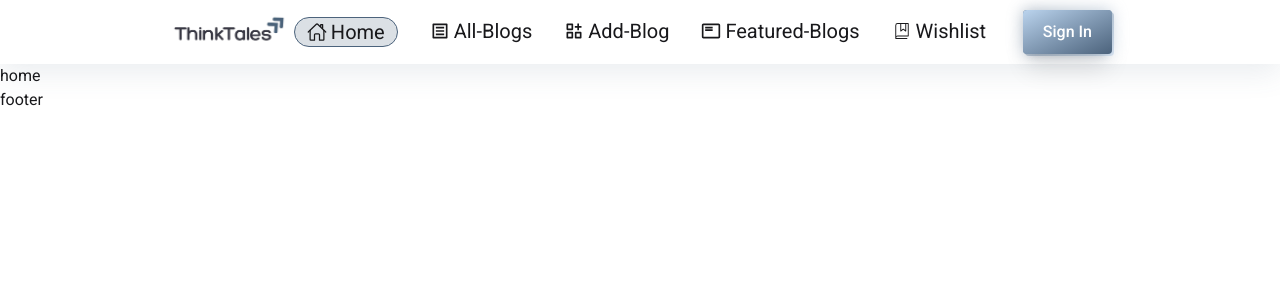
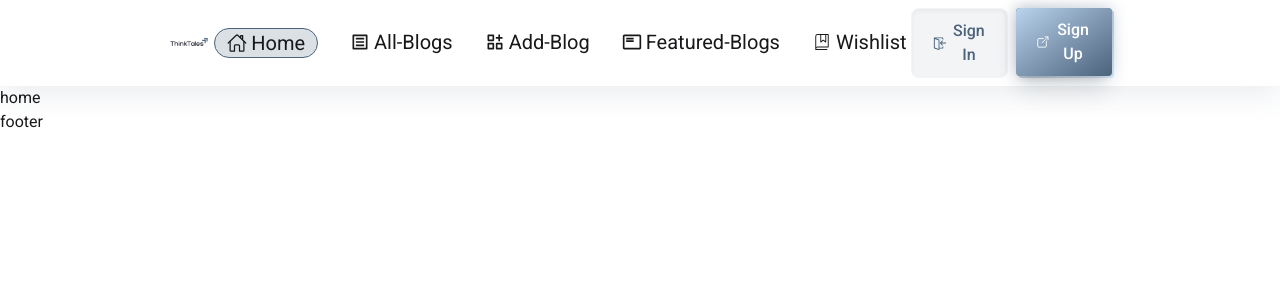
Before and after one commit to istiakiraz/ThinkTales, a React (Vite) app: page / in a window 1280 px wide. Shown: the top 300 px of the page. Built offline with nearby package versions, Linux system fonts and the light colour scheme.

Commit message:
added a sign up page

```diff
--- a/src/components/Navbar.jsx
+++ b/src/components/Navbar.jsx
@@ -2,14 +2,18 @@ import React, { useState } from "react";
 import logo from "../assets/titleLogo.png";
 import { RxCross2, RxHamburgerMenu } from "react-icons/rx";
 import { Link, NavLink } from "react-router";
-import { IoHomeOutline } from "react-icons/io5";
-import { RiFunctionAddLine, RiLayoutHorizontalLine, RiPagesLine } from "react-icons/ri";
+import { IoHomeOutline, IoOpenOutline } from "react-icons/io5";
+import {
+  RiFunctionAddLine,
+  RiLayoutHorizontalLine,
+  RiPagesLine,
+} from "react-icons/ri";
 import { MdOutlineFeaturedPlayList } from "react-icons/md";
 import { PiBookBookmarkLight } from "react-icons/pi";
+import { VscSignIn } from "react-icons/vsc";
 
 const Navbar = () => {
   const [show, setShow] = useState(false);
-
 
   const links = (
     <>
@@ -21,7 +25,10 @@ const Navbar = () => {
         }
         to="/"
       >
-        <li className="flex gap-1 items-center"> <IoHomeOutline />  Home</li>
+        <li className="flex gap-1 items-center">
+          {" "}
+          <IoHomeOutline /> Home
+        </li>
       </NavLink>
       <NavLink
         className={({ isActive }) =>
@@ -31,7 +38,10 @@ const Navbar = () => {
         }
         to="/fff"
       >
-        <li className="flex gap-1 items-center"> <RiLayoutHorizontalLine /> All-Blogs</li>
+        <li className="flex gap-1 items-center">
+          {" "}
+          <RiLayoutHorizontalLine /> All-Blogs
+        </li>
       </NavLink>
 
       <NavLink
@@ -42,7 +52,10 @@ const Navbar = () => {
         }
         to="/add-blog"
       >
-        <li className="flex gap-1 items-center"> <RiFunctionAddLine /> Add-Blog</li>
+        <li className="flex gap-1 items-center">
+          {" "}
+          <RiFunctionAddLine /> Add-Blog
+        </li>
       </NavLink>
 
       <NavLink
@@ -53,7 +66,10 @@ const Navbar = () => {
         }
         to="/hh"
       >
-        <li className="flex gap-1 items-center">  <MdOutlineFeaturedPlayList /> Featured-Blogs</li>
+        <li className="flex gap-1 items-center">
+          {" "}
+          <MdOutlineFeaturedPlayList /> Featured-Blogs
+        </li>
       </NavLink>
 
       <NavLink
@@ -64,18 +80,13 @@ const Navbar = () => {
         }
         to="/all-tasks"
       >
-        <li className="flex gap-1 items-center"> <PiBookBookmarkLight /> Wishlist</li>
+        <li className="flex gap-1 items-center">
+          {" "}
+          <PiBookBookmarkLight /> Wishlist
+        </li>
       </NavLink>
-
-
-
-
-
     </>
   );
-
-
-
 
   return (
     <div className=" bg-base-100/20 shadow-[0px_8px_30px_0px_rgba(76,99,124,0.12)]  ">
@@ -84,9 +95,7 @@ const Navbar = () => {
           <img className="w-42" src={logo} alt="ThinkTales" />
         </div>
         <div className="navbar-center hidden lg:flex">
-          <ul className=" flex gap-8 text-xl menu-horizontal px-1">
-           {links}
-          </ul>
+          <ul className=" flex gap-8 text-xl menu-horizontal px-1">{links}</ul>
         </div>
         <div className="navbar-end">
           <span className="flex items-center  gap-4">
@@ -106,22 +115,45 @@ const Navbar = () => {
                 show ? "right-2 top-18" : "-right-60 top-18"
               }`}
             >
-             {links}
+              {links}
+             <li>
+
+            <Link to="/sign-up">
+              <button className="px-5 py-2.5  relative rounded group font-medium text-white">
+                <span className="absolute top-0 left-0 w-full h-full rounded opacity-50 filter blur-sm bg-gradient-to-br from-[#4c637c] to-[#bbd4ee]"></span>
+                <span className="h-full w-full inset-0 absolute mt-0.5 ml-0.5 bg-gradient-to-br filter group-active:opacity-0 rounded opacity-50 from-[#4c637c] to-[#bbd4ee]"></span>
+                <span className="absolute inset-0 w-full h-full transition-all duration-200 ease-out rounded shadow-xl bg-gradient-to-br filter group-active:opacity-0 group-hover:blur-sm from-[#4c637c] to-[#bbd4ee]"></span>
+                <span className="absolute inset-0 w-full h-full transition duration-200 ease-out rounded bg-gradient-to-br to-[#4c637c] from-[#bbd4ee]"></span>
+                <span className="relative flex items-center gap-1 "> <IoOpenOutline size={20} /> Sign Up</span>
+              </button>
+            </Link></li>
+
             </ul>
           </span>
+          <div className="space-x-2 flex">
+            <Link to="/sign-in">
+              <button className="relative px-5 py-2.5 overflow-hidden font-medium text-[#4c637c] bg-gray-100 border border-gray-100 rounded-lg shadow-inner group">
+                <span className="absolute top-0 left-0 w-0 h-0 transition-all duration-200 border-t-2 border-[#4c637c] group-hover:w-full ease"></span>
+                <span className="absolute bottom-0 right-0 w-0 h-0 transition-all duration-200 border-b-2 border-[#4c637c] group-hover:w-full ease"></span>
+                <span className="absolute top-0 left-0 w-full h-0 transition-all duration-300 delay-200 bg-[#4c637c] group-hover:h-full ease"></span>
+                <span className="absolute bottom-0 left-0 w-full h-0 transition-all duration-300 delay-200 bg-[#4c637c] group-hover:h-full ease"></span>
+                <span className="absolute inset-0 w-full h-full duration-300 delay-300  bg-gradient-to-br from-[#4c637c] opacity-0 group-hover:opacity-100"></span>
+                <span className="relative transition-colors duration-300 delay-200 flex gap-1 items-center group-hover:text-white ease">
+                 <VscSignIn size={20} /> Sign In
+                </span>
+              </button>
+            </Link>
 
-         <Link to='/sign-in'>
-
-          <button
-            className="px-5 py-2.5 relative rounded group font-medium text-white inline-block"
-          >
-            <span className="absolute top-0 left-0 w-full h-full rounded opacity-50 filter blur-sm bg-gradient-to-br from-[#4c637c] to-[#bbd4ee]"></span>
-            <span className="h-full w-full inset-0 absolute mt-0.5 ml-0.5 bg-gradient-to-br filter group-active:opacity-0 rounded opacity-50 from-[#4c637c] to-[#bbd4ee]"></span>
-            <span className="absolute inset-0 w-full h-full transition-all duration-200 ease-out rounded shadow-xl bg-gradient-to-br filter group-active:opacity-0 group-hover:blur-sm from-[#4c637c] to-[#bbd4ee]"></span>
-            <span className="absolute inset-0 w-full h-full transition duration-200 ease-out rounded bg-gradient-to-br to-[#4c637c] from-[#bbd4ee]"></span>
-            <span className="relative">Sign In</span>
-          </button>
-         </Link>
+            <Link to="/sign-up">
+              <button className="px-5 py-2.5  relative rounded group font-medium text-white hidden lg:block">
+                <span className="absolute top-0 left-0 w-full h-full rounded opacity-50 filter blur-sm bg-gradient-to-br from-[#4c637c] to-[#bbd4ee]"></span>
+                <span className="h-full w-full inset-0 absolute mt-0.5 ml-0.5 bg-gradient-to-br filter group-active:opacity-0 rounded opacity-50 from-[#4c637c] to-[#bbd4ee]"></span>
+                <span className="absolute inset-0 w-full h-full transition-all duration-200 ease-out rounded shadow-xl bg-gradient-to-br filter group-active:opacity-0 group-hover:blur-sm from-[#4c637c] to-[#bbd4ee]"></span>
+                <span className="absolute inset-0 w-full h-full transition duration-200 ease-out rounded bg-gradient-to-br to-[#4c637c] from-[#bbd4ee]"></span>
+                <span className="relative flex items-center gap-1 "> <IoOpenOutline size={20} /> Sign Up</span>
+              </button>
+            </Link>
+          </div>
         </div>
       </div>
     </div>
--- a/src/pages/SignIn.jsx
+++ b/src/pages/SignIn.jsx
@@ -9,6 +9,7 @@ import { FaEye, FaEyeSlash } from "react-icons/fa";
 import { Typewriter } from "react-simple-typewriter";
 import Lottie from "lottie-react";
 import { GoArrowLeft } from "react-icons/go";
+import { VscSignIn } from "react-icons/vsc";
 
 const SignIn = () => {
   //   const { isDark } = use(AuthContext);
@@ -99,9 +100,8 @@ const SignIn = () => {
   //   };
 
   return (
-    <div >
+    <div>
       <div className="hero bg-[radial-gradient(#0000001a_1px,#f8fafc_1px)] bg-[size:16px_16px] min-h-screen">
-
         <div className="hero-content  ">
           <div className="card md:px-24 md:py-12 bg-base-100 w-full lg:space-x-32 items-center grid lg:grid-cols-2 shrink-0 ">
             <div className="lg:order-1  mb-12 lg:mb-0 order-2">
@@ -140,7 +140,7 @@ const SignIn = () => {
                       delaySpeed={1000}
                     />
                   </span>{" "}
-                  -  From Mind to Page.
+                  - From Mind to Page.
                 </h3>
               </div>
 
@@ -151,16 +151,23 @@ const SignIn = () => {
             </div>
 
             <div className="lg:order-2 order-1 ">
-
-
               <div className="  gap-5 pb-8  flex flex-col flex-auto shadow-[32px_23px_59px_-2px_rgba(76,99,124,0.67),25px_27px_27px_-7px_rgba(209,217,230,0.34),-34px_-30px_65px_0px_rgba(255,255,255,0.75),-9px_-20px_29px_0px_rgba(255,255,255,0.54),-13px_-11px_22px_7px_rgba(255,255,255,0.25),-16px_-7px_21px_4px_rgba(255,255,255,0.25)] bg-[#4c637c]/10  mb-8 rounded-xl w-11/12 lg:w-10/12 mx-auto">
                 <div className="bg-[#0857a0]/20 rounded-t-xl rounded-b-[68px] text-center flex flex-col items-center justify-center h-48">
-
-               <h1 className="text-l px-10 leading-10  font-stretch-110%"> Welcome Back to <br /> <span className="text-4xl  ">Think<span className="bg-[#4c637c]/50 font-semibold px-[3px]">Tales™</span></span> </h1>
-               <p className="text-[12px] pl-36 text-gray-600"> -Where your thoughts <br /> become timeless tales.</p>
-
+                  <h1 className="text-l px-10 leading-10  font-stretch-110%">
+                    {" "}
+                    Welcome Back to <br />{" "}
+                    <span className="text-4xl  ">
+                      Think
+                      <span className="bg-[#4c637c]/50 font-semibold px-[3px]">
+                        Tales™
+                      </span>
+                    </span>{" "}
+                  </h1>
+                  <p className="text-[12px] pl-36 text-gray-600">
+                    {" "}
+                    -Where your thoughts <br /> become timeless tales.
+                  </p>
                 </div>
-
 
                 <form
                   //   onSubmit={handleLogin}
@@ -215,13 +222,14 @@ const SignIn = () => {
                   <button className="relative inline-flex items-center justify-center mt-4 w-6/12 mx-auto  p-4 px-5 py-3 overflow-hidden font-medium  transition duration-300 ease-out rounded-full shadow-xl group hover:ring-1 hover:ring-[#4c637c]">
                     <span className="absolute inset-0 w-full h-full bg-gradient-to-br from-[#4c637c] via-[#4c637c] to-[#4c637c]"></span>
                     <span className="absolute bottom-0 right-0 block w-64 h-64 mb-32 mr-4 transition duration-500 origin-bottom-left transform rotate-45 translate-x-24 bg-[#0857a0] rounded-full opacity-30 group-hover:rotate-90 ease"></span>
-                    <span className="relative text-white">Sign-In</span>
+                    <span className="relative flex gap-1 items-center text-white">
+                      {" "}
+                      <VscSignIn size={20} />
+                      Sign-In
+                    </span>
                   </button>
                 </form>
-                <p
-                  className= "text-center mx-auto flex gap-1 mt-2"
-
-                >
+                <p className="text-center mx-auto flex gap-1 mt-2">
                   Don’t have an account yet?{" "}
                   <Link to="/sign-up" className="text-[#4c637c] underline">
                     Sign Up
```
Also changed, not shown: src/pages/SignUp.jsx (added). Lines whose indentation alone changed are shown as unchanged.
